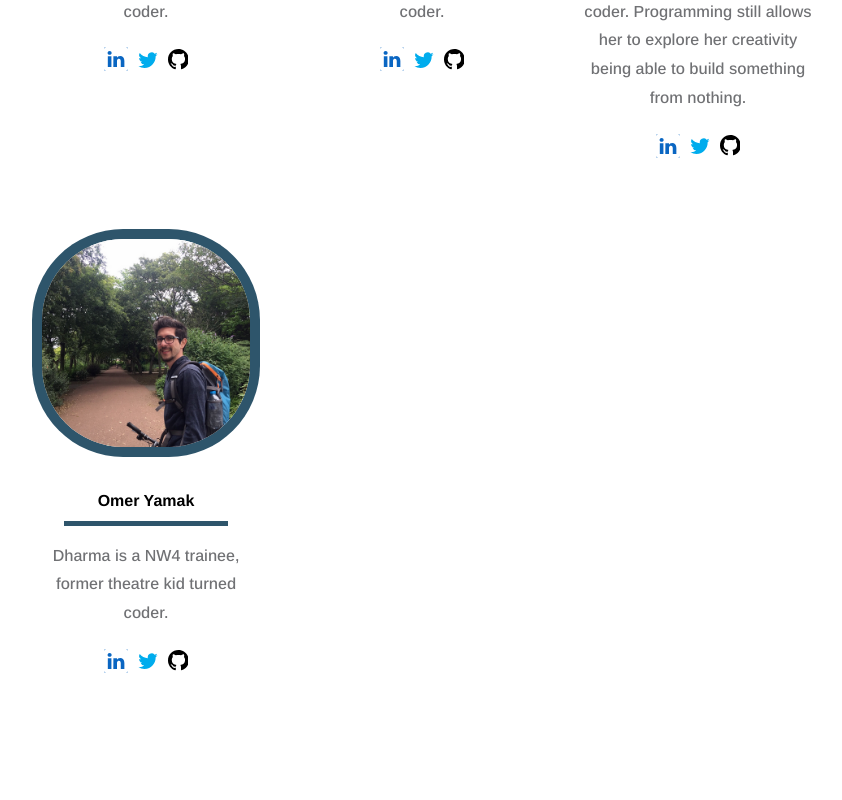
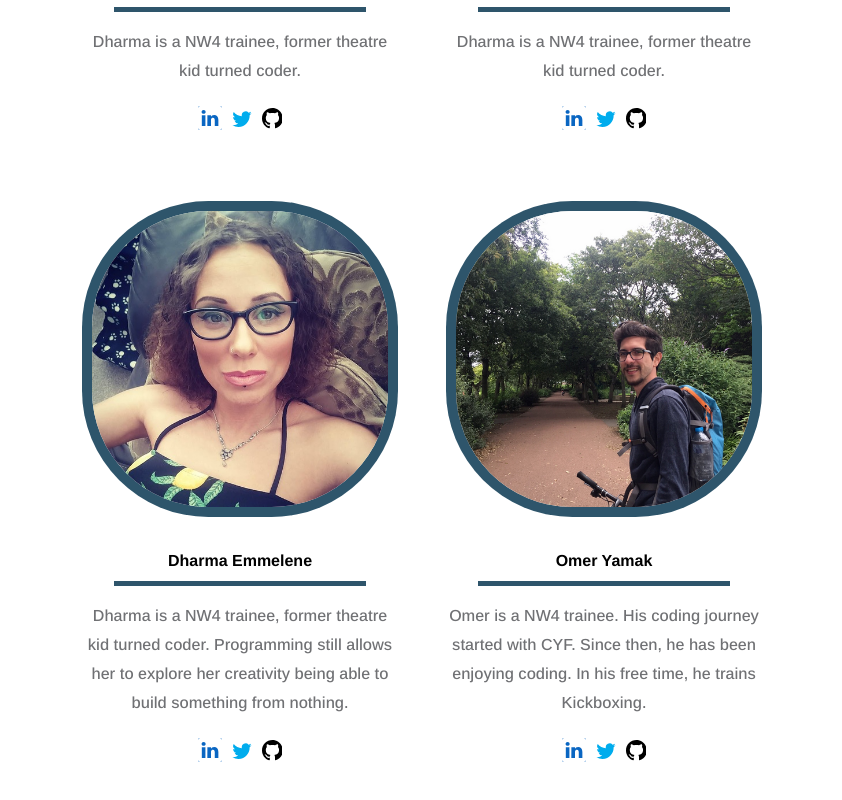
Before and after one commit to omerffaruk/Goal-app-CYF-final-project-1, a React (Create React App) app in the folder client/: page /about in a window 1280 px wide. Shown: the part 1010-1810 px from the top of the page, without its empty margins (218-1060 px from the left). Before the commit the page ends 1722 px from the top, so only its background shows below. Built offline with nearby package versions, Linux system fonts and the light colour scheme.

Commit message:
refactor: style about page and update the content of it

```diff
--- a/client/src/pages/About.js
+++ b/client/src/pages/About.js
@@ -150,7 +150,7 @@ const About = () => (
 					<div className="person-info-ctn">
 						<h4>Omer Yamak</h4>
 						<div className="person-border-bottom"></div>
-						<p>Dharma is a NW4 trainee, former theatre kid turned coder.</p>
+						<p>Omer is a NW4 trainee. His coding journey started with CYF. Since then, he has been enjoying coding. In his free time, he trains Kickboxing.</p>
 						<div className="person-links-ctn">
 							<div className="linkedin-logo">
 								<a
--- a/client/src/pages/Home.css
+++ b/client/src/pages/Home.css
@@ -283,7 +283,7 @@ ul {
 
 /* ---------- About Page ---------*/
 .about-ctn {
-	max-width: 800px;
+	max-width: 700px;
 	margin: 0 auto;
 	padding: 0 10px;
 }
@@ -296,6 +296,7 @@ ul {
 .about-ctn h2,
 .about-ctn h3 {
 	text-transform: capitalize;
+	text-align: center;
 }
 
 .team-title-ctn h2 {
@@ -306,7 +307,8 @@ ul {
 	display: grid;
 	column-gap: 3em;
 	row-gap: 4em;
-	grid-template-columns: repeat(auto-fit, minmax(180px, 1fr));
+	margin: 0 auto;
+	grid-template-columns: repeat(auto-fit, minmax(200px, 1fr));
 	padding-bottom: 2em;
 	text-align: center;
 }
```
